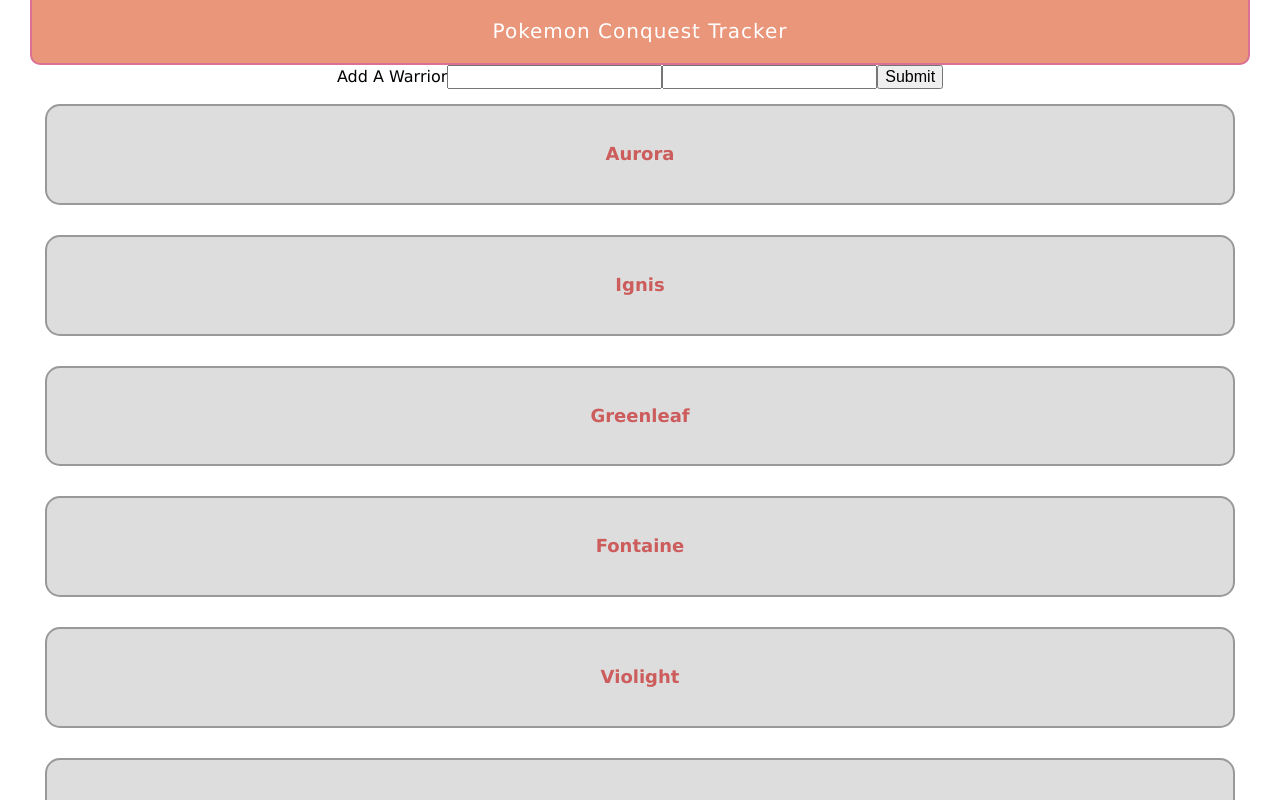
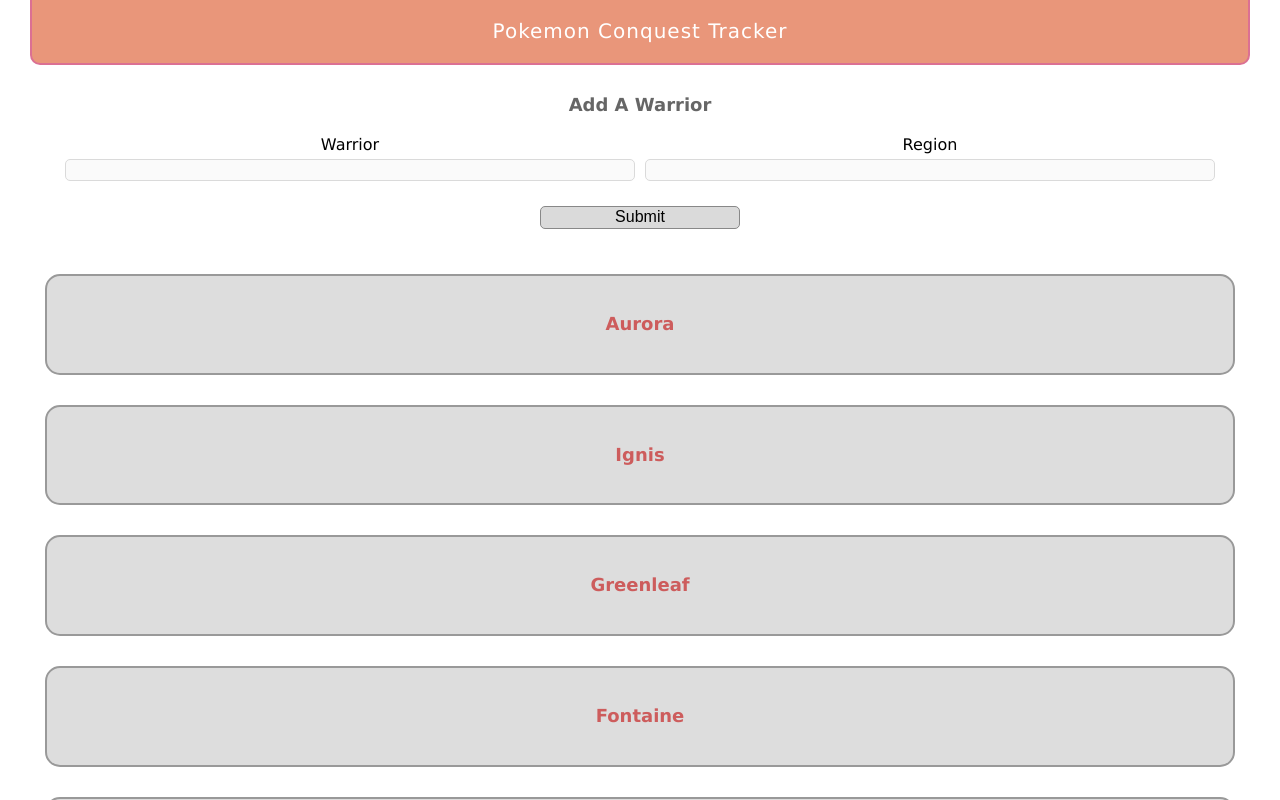
Before and after one commit to ryo-capricorn92/pokemon-conquest-tracker, a React (Create React App) app: page / in a window 1280 px wide. Shown: the top 800 px of the page. Built offline with nearby package versions, Linux system fonts and the light colour scheme.

Commit message:
make add-a-warrior section look better

```diff
--- a/src/Components/App.js
+++ b/src/Components/App.js
@@ -50,7 +50,7 @@
         <Header justify="space-around">
           Pokemon Conquest Tracker
         </Header>
-        <Grid row justify="space-around">
+        <Grid row>
           <AddWarrior updateRegion={this.updateRegion} ransei={this.state.ransei} />
         </Grid>
         <Grid column>
--- a/src/Components/Presentation/AddWarrior.jsx
+++ b/src/Components/Presentation/AddWarrior.jsx
@@ -6,6 +6,35 @@
 import warriors from '../../Data/warriors.json';
 
 import Grid from './Grid';
+
+const Form = Grid.withComponent('form').extend`
+  margin: 20px;
+  text-align: center;
+
+  & > * > * {
+    margin: 10px;
+  }
+`;
+
+const MainLabel = Grid.withComponent('h1').extend`
+  font-size: 18px;
+  font-family: verdana;
+  color: #666;
+`;
+
+const Input = styled.input`
+  margin: 5px;
+  background-color: #fafafa;
+  border: 1px solid #dadada;
+  border-radius: 5px;
+`;
+
+const Submit = styled.input`
+  width: 200px;
+  background-color: #dadada;
+  border: 1px solid #888;
+  border-radius: 5px;
+`;
 
 const AddWarrior = ({ ransei, updateRegion }) => {
   const addWarrior = (e) => {
@@ -33,22 +62,34 @@
   };
 
   return (
-    <form action="#" onSubmit={addWarrior}>
-      <label htmlFor="warrior">Add A Warrior</label>
-      <input list="warriors" name="warrior" />
+    <Form action="#" onSubmit={addWarrior} justify="center">
+      <Grid column>
+        <MainLabel htmlFor="warrior" justify="center">Add A Warrior</MainLabel>
+        <Grid row justify="center">
+          <Grid column>
+            <label htmlFor="warrior">Warrior</label>
+            <Input list="warriors" name="warrior" />
             <datalist id="warriors">
               {unobtainedWarriors().map(warrior => (
                 <option value={prettyPrint(warrior)} key={warrior} />
               ))}
             </datalist>
-      <input list="regions" name="region" />
+          </Grid>
+          <Grid column>
+            <label htmlFor="region">Region</label>
+            <Input list="regions" name="region" />
             <datalist id="regions">
               {Object.keys(ransei).map(region => (
                 <option value={prettyPrint(region)} key={region} />
               ))}
             </datalist>
-      <input type="submit" />
-    </form>
+          </Grid>
+        </Grid>
+        <Grid row justify="center">
+          <Submit type="submit" />
+        </Grid>
+      </Grid>
+    </Form>
   );
 };
 
```
Lines whose indentation alone changed are shown as unchanged.
